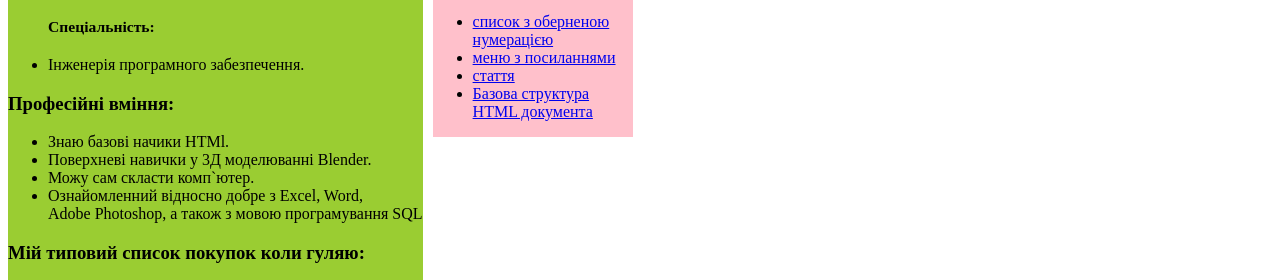
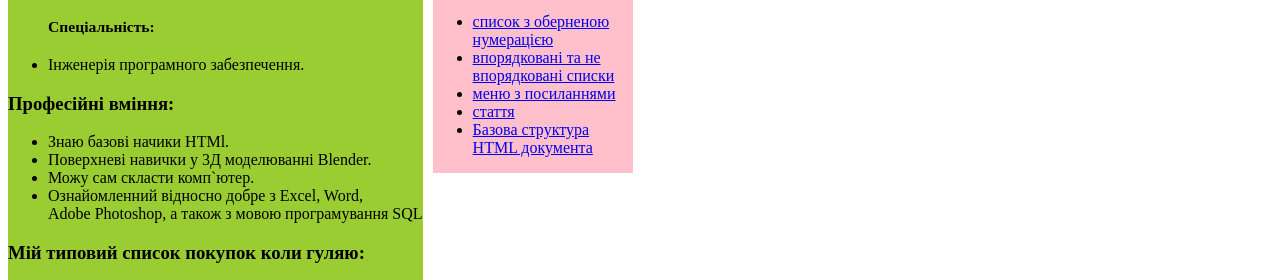
Before and after one commit to jagzi/jagzi.github.io, a plain HTML site: page index.html in a window 1280 px wide. Shown: the part 454-734 px from the top of the page. Drawn offline with Linux system fonts and the light colour scheme.

Commit message:
Update index.html

```diff
--- a/index.html
+++ b/index.html
@@ -66,6 +66,7 @@
 		<h3>Мої лабораторні роботи:</h3>
 		<ul>
 			<li><a href="reversedlist.html">список з оберненою нумерацією</a></li>
+			<li><a href="lists.html">впорядковані та не впорядковані списки</a></li>
 			<li><a href="mymenu.html">меню з посиланнями</a></li>
 			<li><a href="myarticle.html">стаття</a></li>
 			<li><a href="mybasestructure.html">Базова структура HTML документа</a></li>
```
